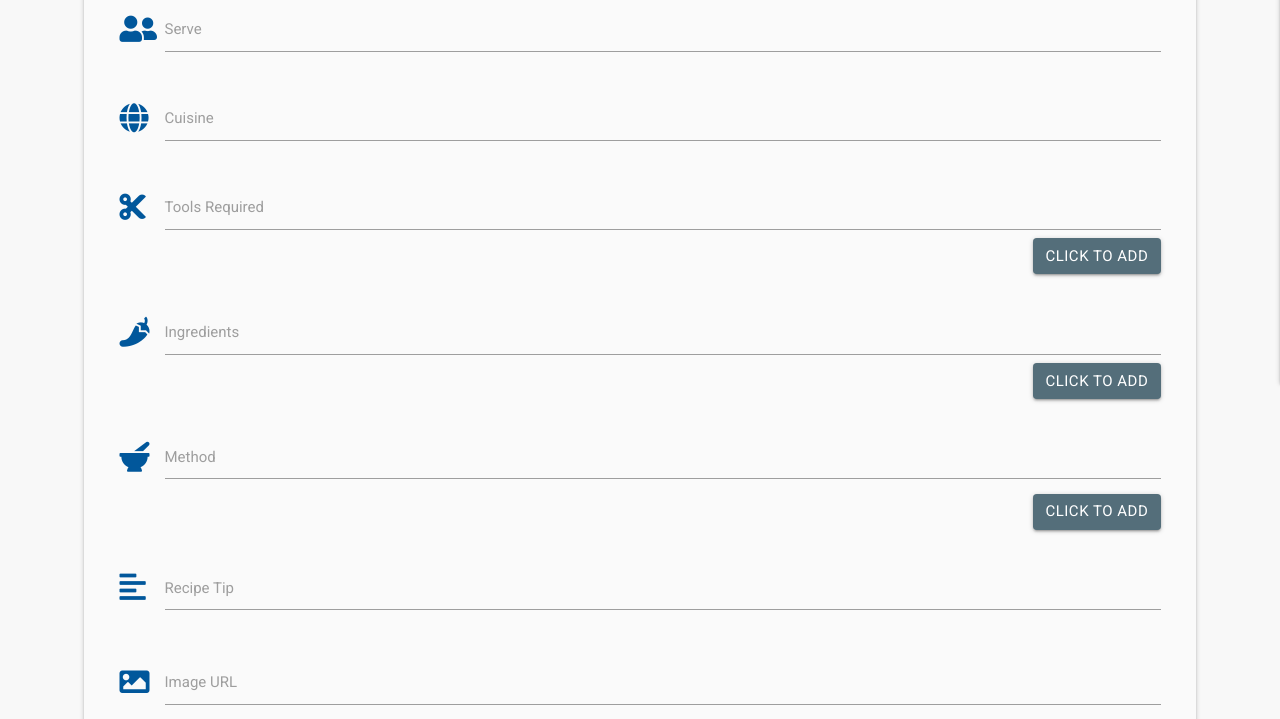
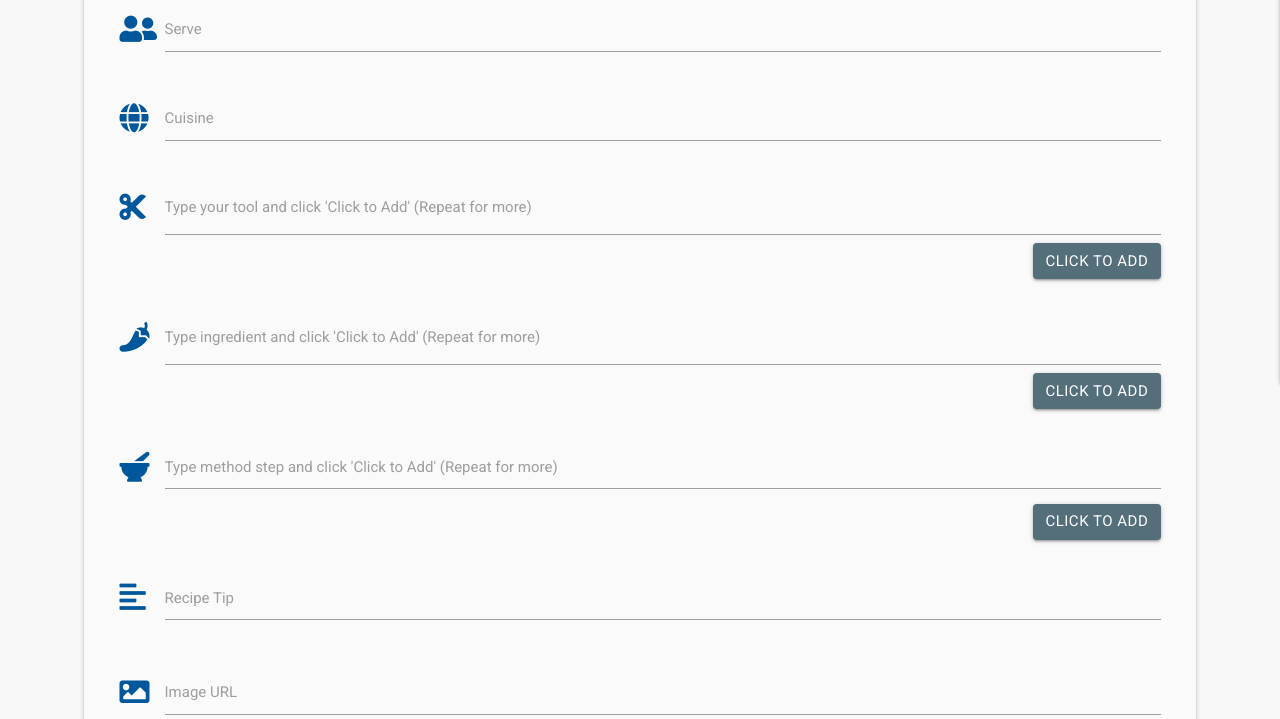
Before and after one commit to baijuka/ms3-bju-project, a Flask app: page /add_recipe in a window 1280 px wide. Shown: the part 477-1196 px from the top of the page. Run offline with Flask 2, Linux system fonts and the light colour scheme; data that the repository does not hold is empty; some libraries are stand-ins or nearby versions.

Commit message:
Update content style in add_recipe.html

```diff
--- a/templates/add_recipe.html
+++ b/templates/add_recipe.html
@@ -55,11 +55,10 @@
                 </div>
             </div>
             <div class="row">
-                <!-- <p style="margin-left: 40px; max-width: 90%;">Type the Tool Name in the box and click 'ClICK TO ADD' Button to accept the tool</p> -->
                 <div class="input-field col s12">
                     <i class="fas fa-cut prefix light-blue-text text-darken-4"></i>
-                    <input id="tools_required" minlength="1" maxlength="50" type="text" class="validate">
-                    <label for="tools_required">Tools Required</label>
+                    <input id="tools_required" minlength="1" maxlength="50" type="text" class="validate" style="height: 50px;">
+                    <label for="tools_required">Type your tool and click 'Click to Add' (Repeat for more)</label>
                     <button id="btn_tools" class="btn blue-grey darken-1 text-white" onClick="add_tools(event);" type="button" style="float: right;">Click to Add</button>
                     <div class="container">
                          <div id="tools_div">
@@ -70,8 +69,8 @@
              <div class="row">
                     <div class="input-field col s12">
                         <i class="fas fa-pepper-hot prefix light-blue-text text-darken-4"></i>
-                        <input id="ingredients" minlength="1" maxlength="50" type="text" class="validate">
-                        <label for="ingredients">Ingredients</label>
+                        <input id="ingredients" minlength="1" maxlength="50" type="text" class="validate" style="height: 50px;">
+                        <label for="ingredients">Type ingredient and click 'Click to Add' (Repeat for more)</label>
                         <button id="btn_ingredient" class="btn blue-grey darken-1 text-white" onClick="add_ingredient(event);" type="button" style="float: right;">Click to Add</button>
                         <div class="container">
                             <div id="ingredients_div">
@@ -84,7 +83,7 @@
                     <i class="fas fa-mortar-pestle prefix light-blue-text text-darken-4"></i>
                     <textarea id="method" minlength="5"
                         maxlength="500" class="materialize-textarea"></textarea>
-                    <label for="method">Method</label>
+                    <label for="method">Type method step and click 'Click to Add' (Repeat for more)</label>
                     <button id="btn_method" class="btn blue-grey darken-1 text-white" onClick="add_method(event);" type="button" style="float: right;">Click to Add</button>
                     <div class="container">
                         <div id="method_div">
```
